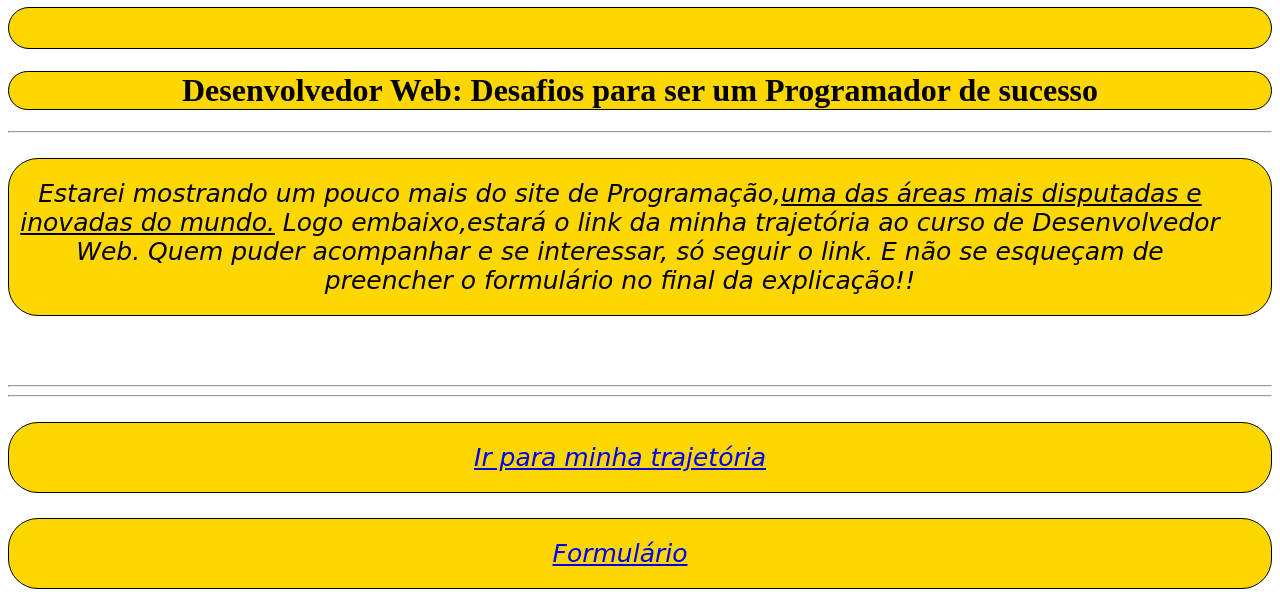
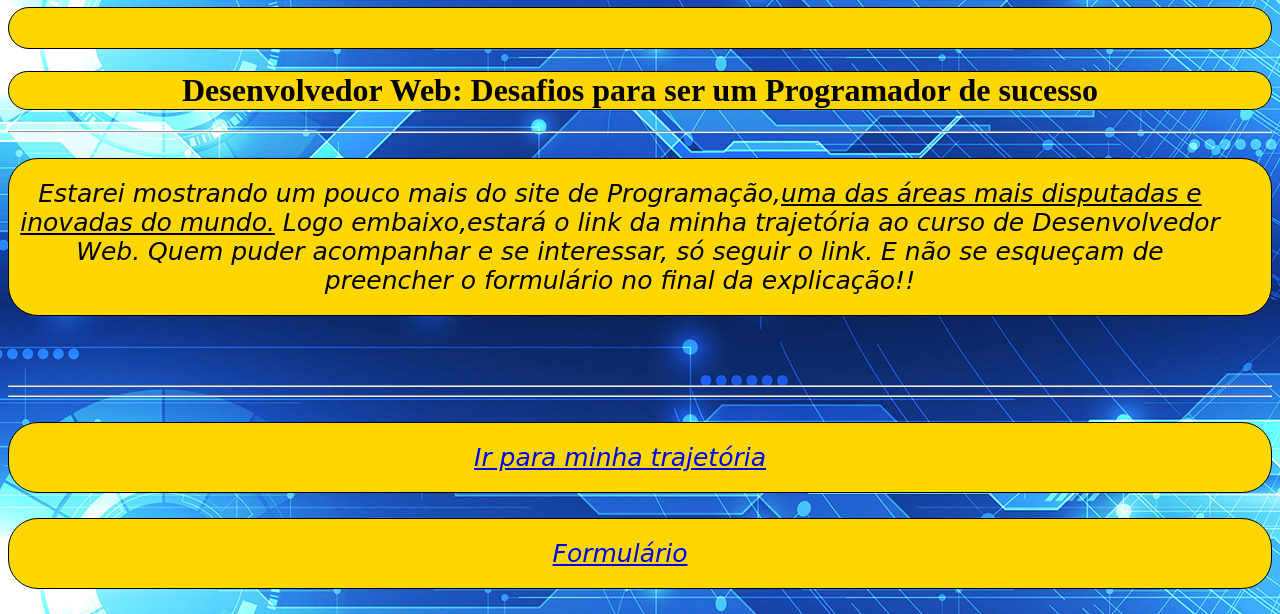
Before and after one commit to Ronald-02/projetoindividual.github.io, a plain HTML site: page index.html in a window 1280 px wide. Shown: the part 240-854 px from the top of the page. Drawn offline with Linux system fonts and the light colour scheme.

Commit message:
Update estilo.css

```diff
--- a/estilo.css
+++ b/estilo.css
@@ -1,5 +1,5 @@
 body{
-    background: url(../img/info.png);
+    background: url(info.png);
 
 }
 
```
